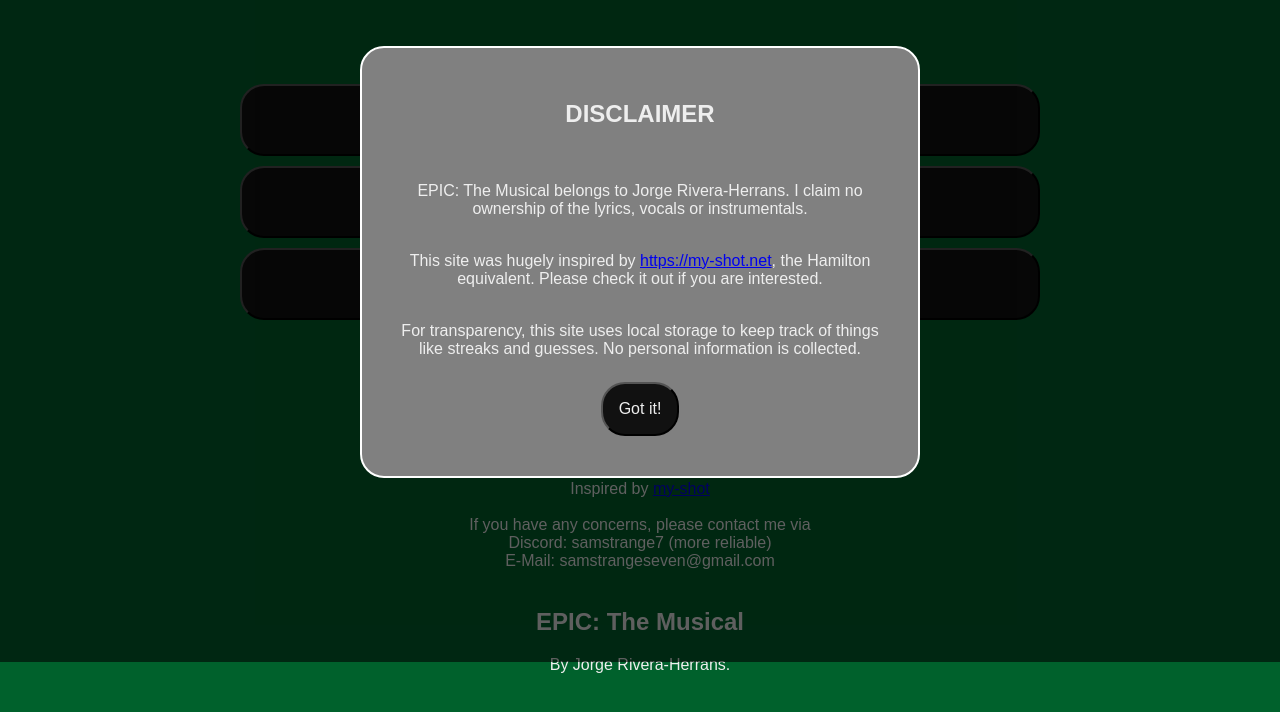
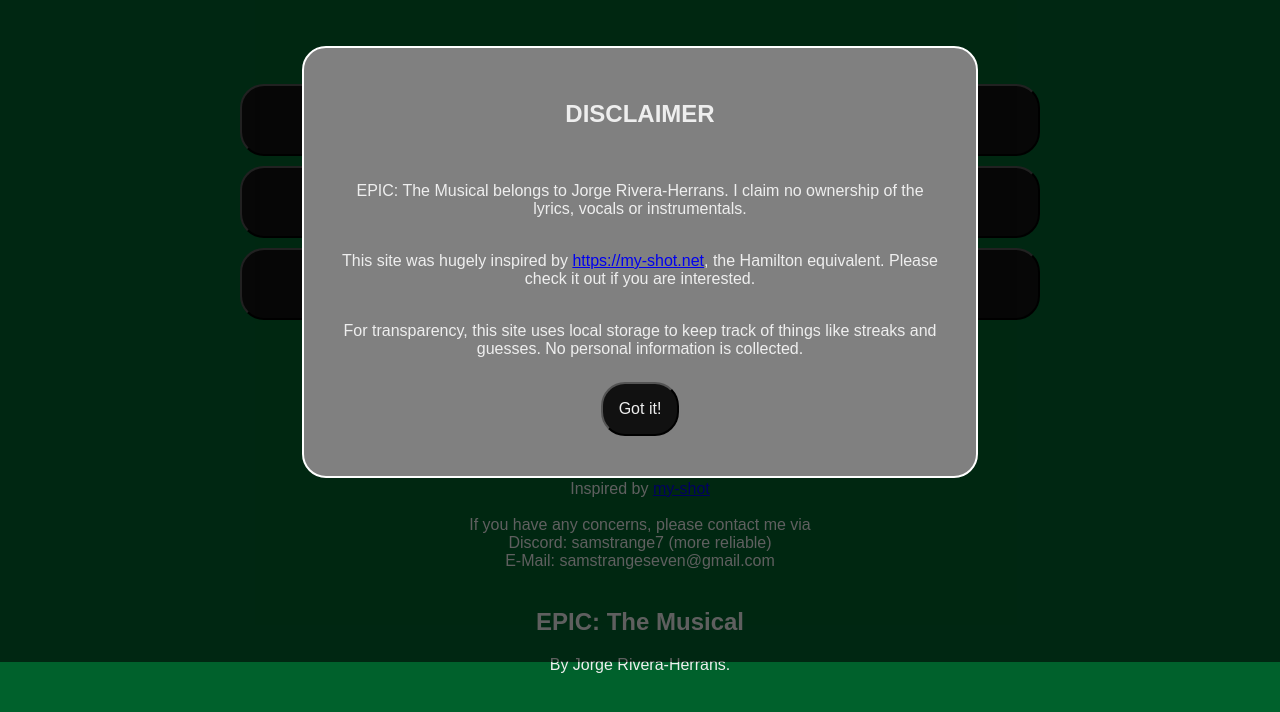
Before and after one commit to SamStrange77/wouldnt-you-like, a plain HTML site: page index.html in a window 1280 px wide. Shown: the part 138-850 px from the top of the page. Drawn offline with Linux system fonts and the light colour scheme.

Commit message:
Update style.css

```diff
--- a/style.css
+++ b/style.css
@@ -252,7 +252,7 @@
   border-style: solid;
   padding: 2rem;
   border-radius: 1.5rem;
-  width: 35rem;
+  width: 38rem;
   text-align: left;
   z-index: 1001;
 }
@@ -263,7 +263,7 @@
   border-style: solid;
   padding: 2rem;
   border-radius: 1.5rem;
-  width: 35rem;
+  width: 38rem;
   text-align: center;
   z-index: 1001;
 }
@@ -276,6 +276,3 @@
   align-items: center;
   flex-direction: column;
 }
-* {
-  box-sizing: border-box;
-}
```
